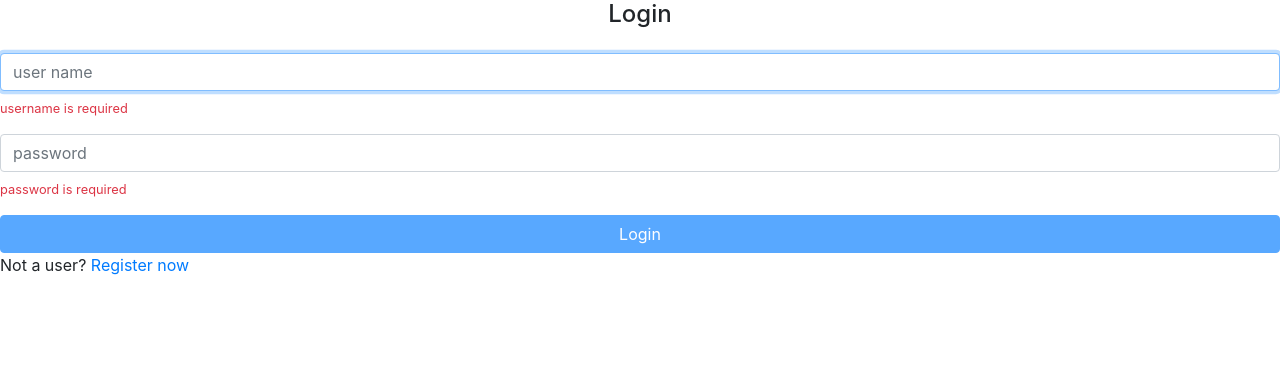
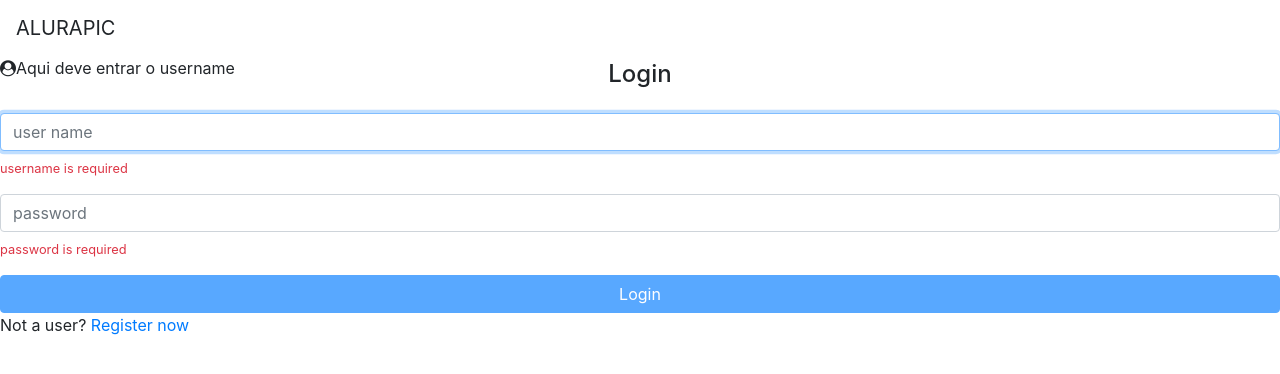
Before and after one commit to darcanj0/alurapic-angular, an Angular app: page / in a window 1280 px wide. Shown: the top 374 px of the page. Built offline with nearby package versions, Linux system fonts and the light colour scheme.

Commit message:
feat: add ap-header

```diff
--- a/src/app/app.component.html
+++ b/src/app/app.component.html
@@ -1 +1,3 @@
+<ap-header></ap-header>
+
 <router-outlet></router-outlet>
--- a/src/app/app.module.ts
+++ b/src/app/app.module.ts
@@ -7,6 +7,7 @@
 import { ErrorsModule } from './errors/errors.module';
 import { SharedModule } from './shared/shared.module';
 import { HomeModule } from './home/home.module';
+import { CoreModule } from './core/core.module';
 
 @NgModule({
   declarations: [
@@ -19,6 +20,7 @@
     ErrorsModule,
     SharedModule,
     HomeModule,
+    CoreModule,
   ],
   providers: [],
   bootstrap: [AppComponent]
--- /dev/null
+++ b/src/app/core/header/header.component.html
@@ -0,0 +1,9 @@
+<header class="fixed-top">
+  <nav class="navbar-light navbar bg-white">
+    <a class="navbar-brand">ALURAPIC</a>
+  </nav>
+  <div>
+    <i class="fa-user-circle fa"></i>
+    <a>Aqui deve entrar o username</a>
+  </div>
+</header>
--- a/src/app/home/home.module.ts
+++ b/src/app/home/home.module.ts
@@ -4,6 +4,7 @@
 import { RouterModule } from '@angular/router';
 import { VMessageModule } from '../shared/components/vmessage/vmessage.module';
 import { SigninComponent } from './signin/signin.component';
+import { CoreModule } from '../core/core.module';
 
 @NgModule({
   imports: [
@@ -11,6 +12,7 @@
     ReactiveFormsModule,
     VMessageModule,
     RouterModule,
+    CoreModule
   ],
   declarations: [SigninComponent]
 })
--- a/src/index.html
+++ b/src/index.html
@@ -1,5 +1,6 @@
 <!doctype html>
 <html lang="en">
+
 <head>
   <meta charset="utf-8">
   <title>Alurapic</title>
@@ -7,8 +8,15 @@
 
   <meta name="viewport" content="width=device-width, initial-scale=1">
   <link rel="icon" type="image/x-icon" href="favicon.ico">
+  <style>
+    body {
+      padding-top: 60px;
+    }
+  </style>
 </head>
+
 <body>
   <app-root></app-root>
 </body>
+
 </html>
```
Also changed, not shown: src/app/core/core.module.ts (added, +16 -0 lines), src/app/core/header/header.component.ts (added, +8 -0 lines).
